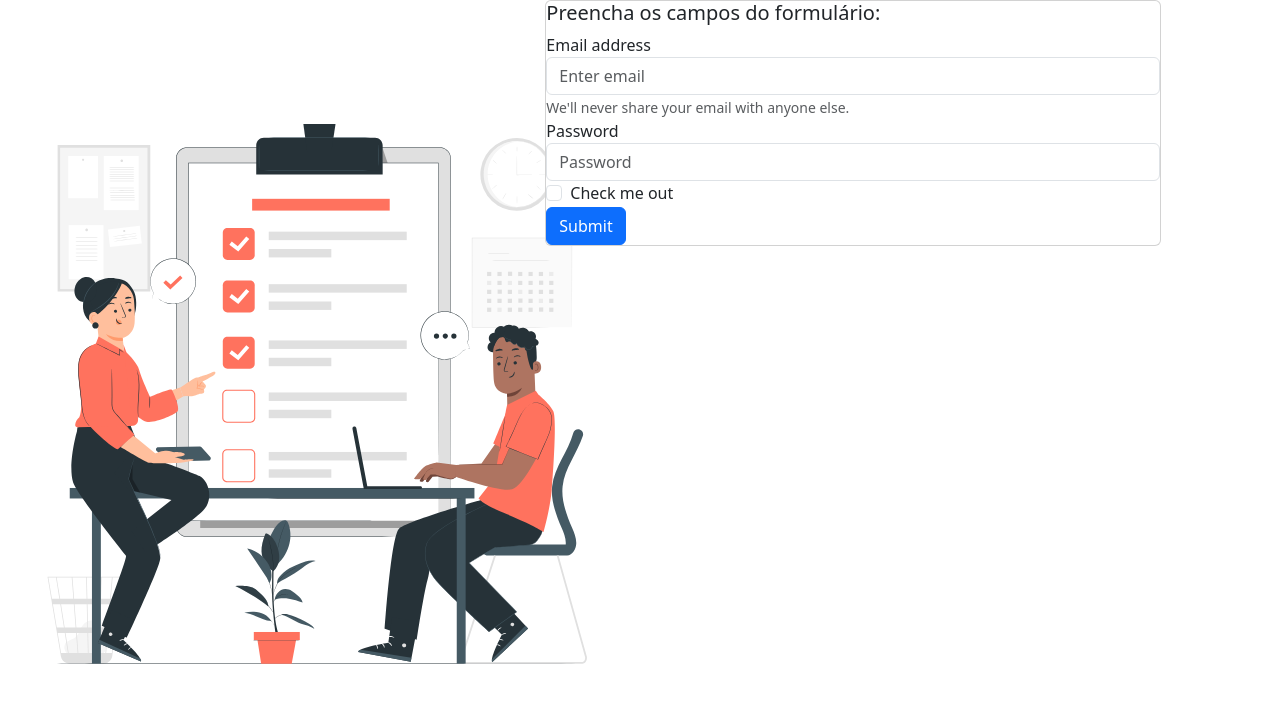
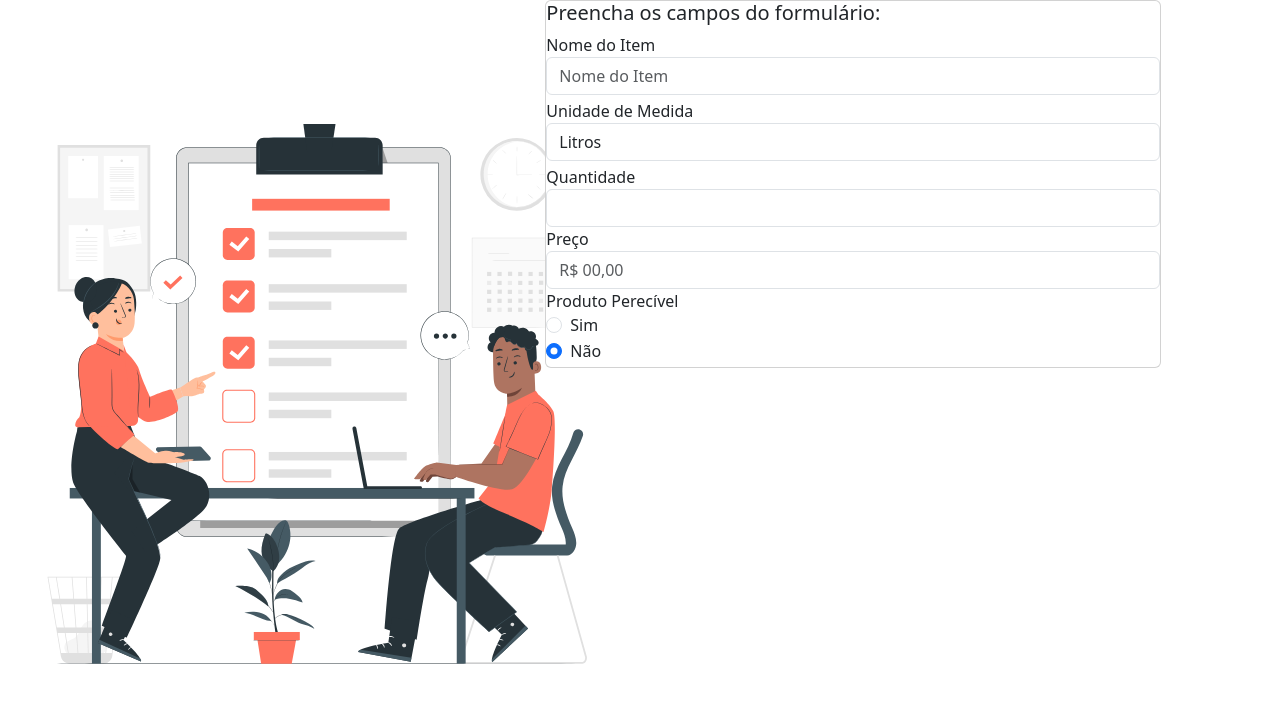
Before and after one commit to bertiGrazi/list_angular, an Angular app in the folder case_angular/: page /additem in a window 1280 px wide. Shown: the top 702 px of the page. Built offline with nearby package versions, Linux system fonts and the light colour scheme.

Commit message:
aff another input in my form

```diff
--- a/case_angular/src/app/components/add-item/add-item.component.html
+++ b/case_angular/src/app/components/add-item/add-item.component.html
@@ -12,20 +12,50 @@
         <h5>Preencha os campos do formulário:</h5>
         <div class="class row">
           <form>
+            <!--Nome do Item-->
+            <div class="form-group mb-1">
+              <label for="exampleFormControlInput1">Nome do Item</label>
+              <input type="email" class="form-control" id="exampleFormControlInput1" placeholder="Nome do Item">
+            </div>
+
+            <!--Unidade de Medida-->
+            <div class="form-group mb-1">
+              <label for="exampleFormControlSelect1">Unidade de Medida</label>
+              <select class="form-control" id="exampleFormControlSelect1">
+                <option>Litros</option>
+                <option>Quilogramas</option>
+                <option>Unidade</option>
+              </select>
+            </div>
+
+            <!--Quantidade-->
             <div class="form-group">
-              <label for="exampleInputEmail1">Email address</label>
-              <input type="email" class="form-control" id="exampleInputEmail1" aria-describedby="emailHelp" placeholder="Enter email">
-              <small id="emailHelp" class="form-text text-muted">We'll never share your email with anyone else.</small>
+              <label for="exampleFormControlInput1">Quantidade</label>
+              <input type="number" class="form-control" id="exampleFormControlInput1" placeholder="">
             </div>
+
+            <!--Preço-->
             <div class="form-group">
-              <label for="exampleInputPassword1">Password</label>
-              <input type="password" class="form-control" id="exampleInputPassword1" placeholder="Password">
+              <label for="exampleFormControlInput1">Preço</label>
+              <input type="number" class="form-control" id="exampleFormControlInput1" placeholder="R$ 00,00">
             </div>
-            <div class="form-check">
-              <input type="checkbox" class="form-check-input" id="exampleCheck1">
-              <label class="form-check-label" for="exampleCheck1">Check me out</label>
+
+            <!--Produto Perecível-->
+            <div class="form-group mb-1">
+              <label for="exampleFormControlInput1">Produto Perecível</label>
+              <div class="form-check">
+                <input class="form-check-input" type="radio" name="flexRadioDefault" id="flexRadioDefault1">
+                <label class="form-check-label" for="flexRadioDefault1">
+                  Sim
+                </label>
+              </div>
+              <div class="form-check">
+                <input class="form-check-input" type="radio" name="flexRadioDefault" id="flexRadioDefault2" checked>
+                <label class="form-check-label" for="flexRadioDefault2">
+                  Não
+                </label>
+              </div>
             </div>
-            <button type="submit" class="btn btn-primary">Submit</button>
           </form>
         </div>
       </div>
```
